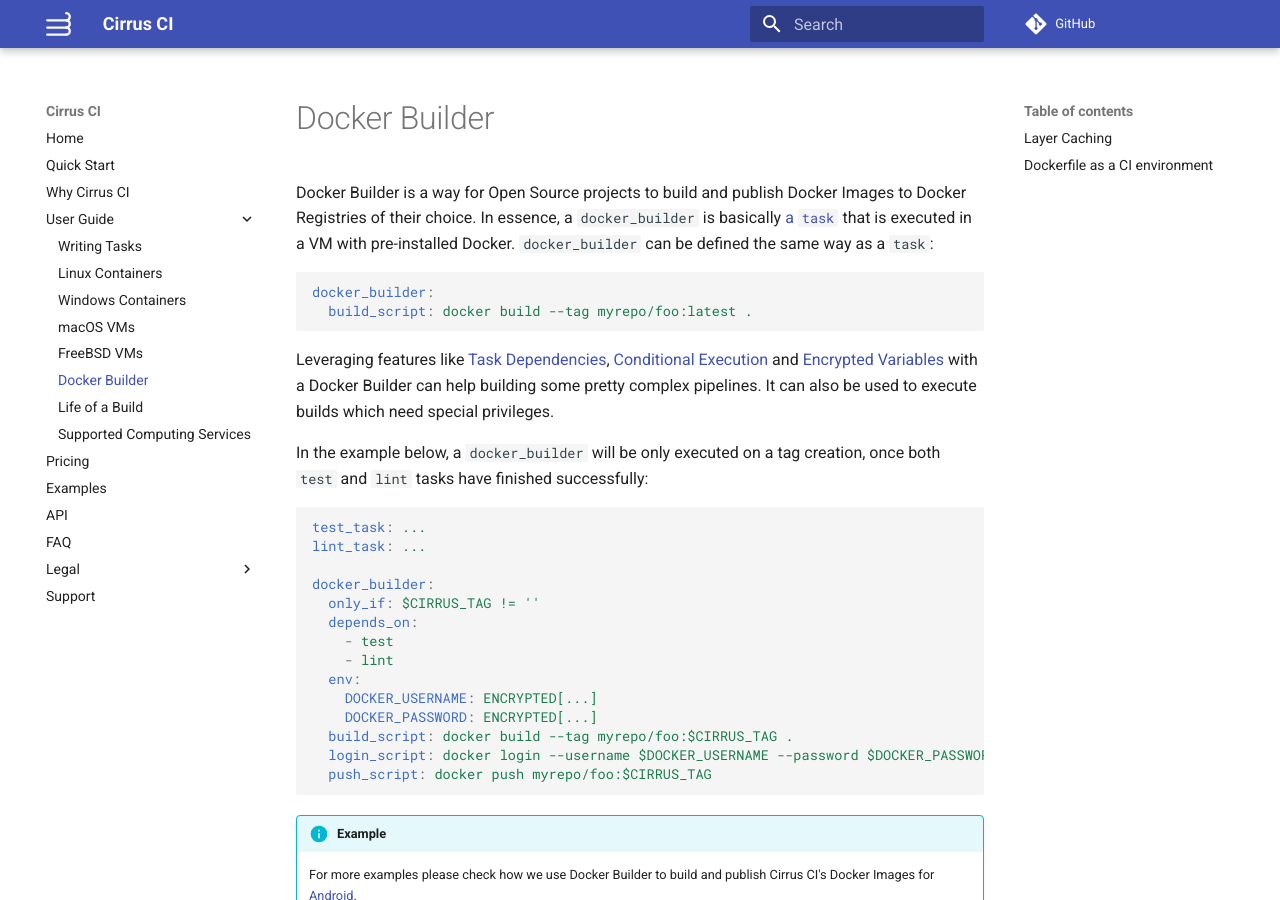
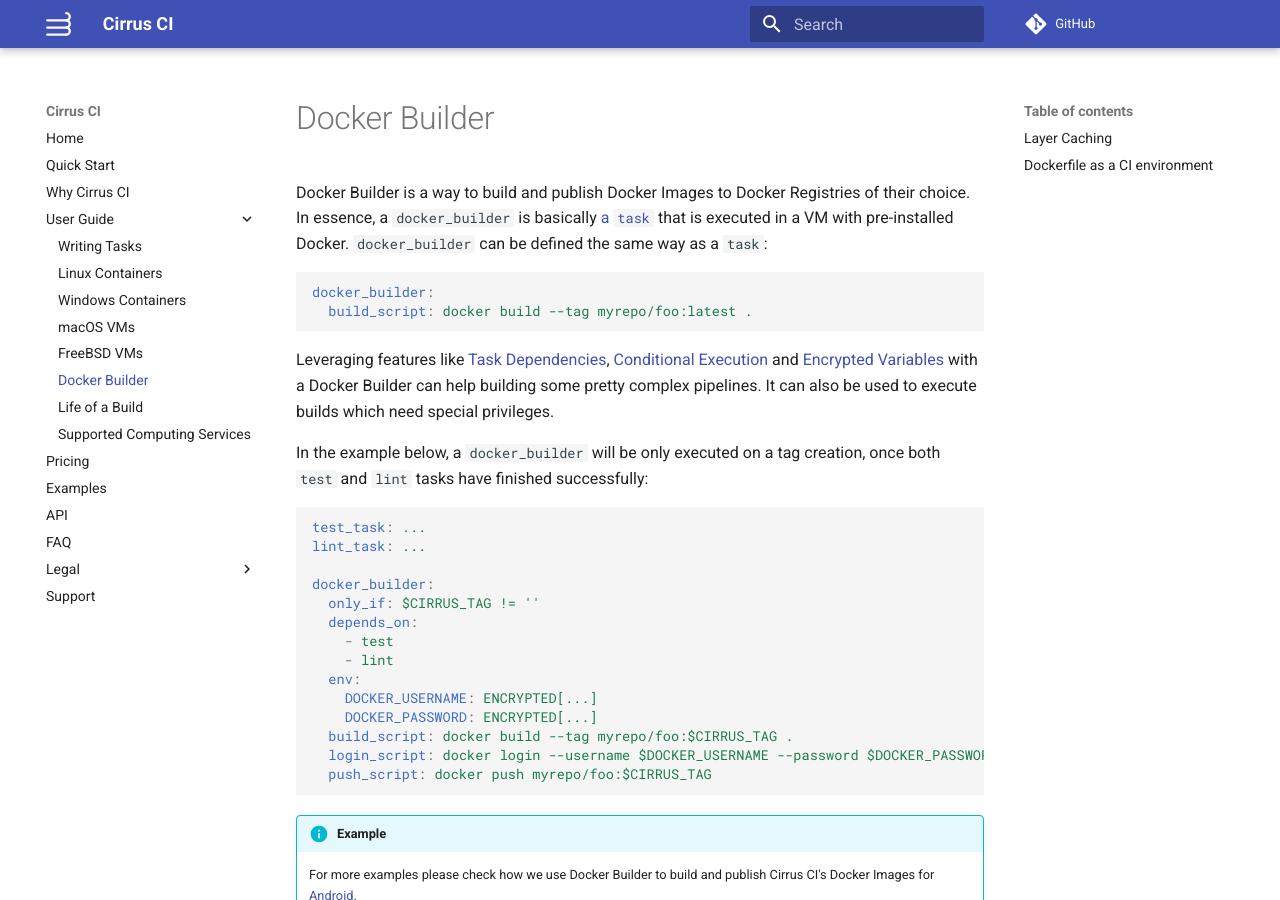
Before and after one commit to cirruslabs/cirrus-ci-docs, an MkDocs documentation site: the page built from docs/guide/docker-builder.md, in a window 1280 px wide and 900 px high. Built offline with MkDocs 1.6.1 and Material for MkDocs 9.7.7, drawn with Linux system fonts in a browser that asks for light colours; comment, search, counter and statistics services are not loaded.

Commit message:
Docker builder is not only for OSS

```diff
--- a/docs/guide/docker-builder.md
+++ b/docs/guide/docker-builder.md
@@ -1,4 +1,4 @@
-Docker Builder is a way for Open Source projects to build and publish Docker Images to Docker Registries of their choice.
+Docker Builder is a way to build and publish Docker Images to Docker Registries of their choice.
 In essence, a `docker_builder` is basically [a `task`](/guide/writing-tasks.md) that is executed in a VM with pre-installed Docker.
 `docker_builder` can be defined the same way as a `task`:
 
```
